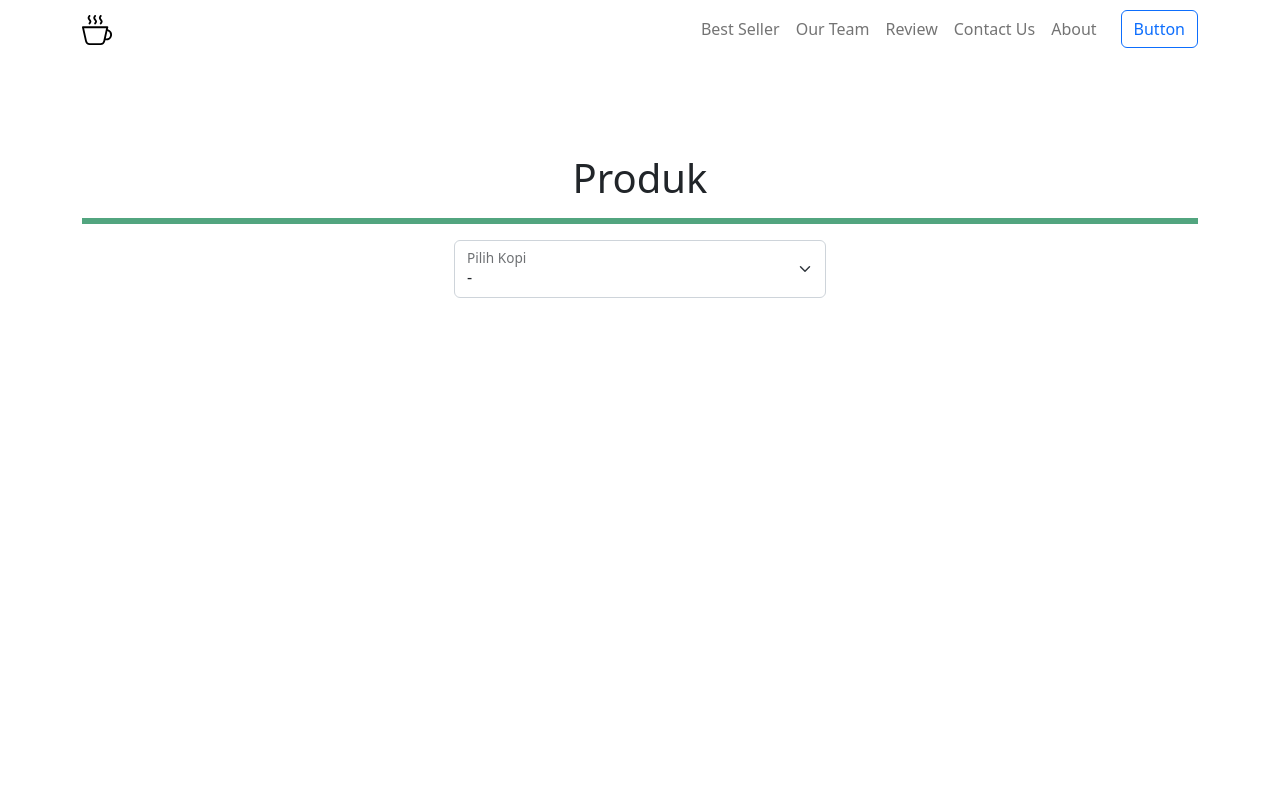
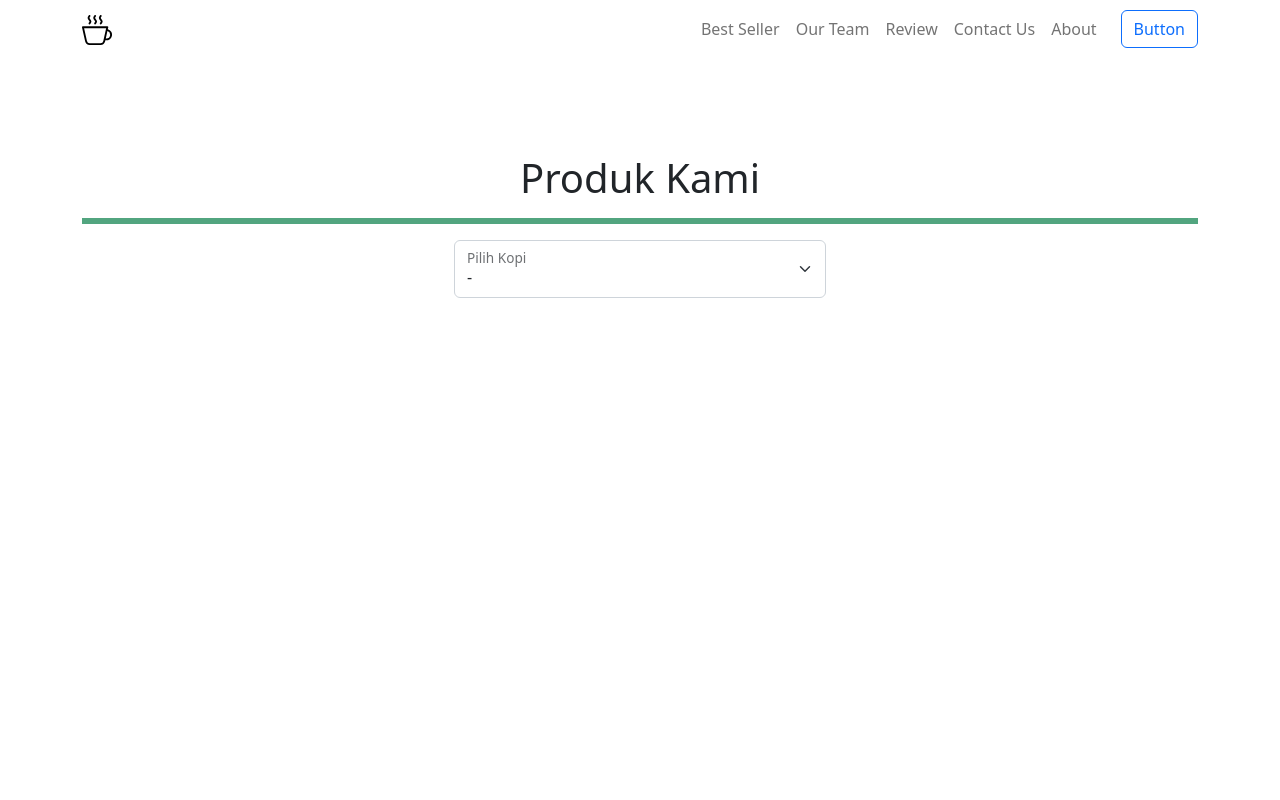
Before and after one commit to mhacoww/kopi-kuy, a plain HTML site: page produk.html in a window 1280 px wide. Shown: the top 800 px of the page. Drawn offline with Linux system fonts and the light colour scheme; no server answers.

Commit message:
update produk

```diff
--- a/produk.html
+++ b/produk.html
@@ -57,7 +57,7 @@
 
       <section class="produk produk text-center my-5 py-5">
         <div class="container">
-          <h1>Produk</h1>
+          <h1>Produk Kami</h1>
           <hr class="border border-success border-3 opacity-75">
 
           <!-- Ini Untuk Select -->
```
